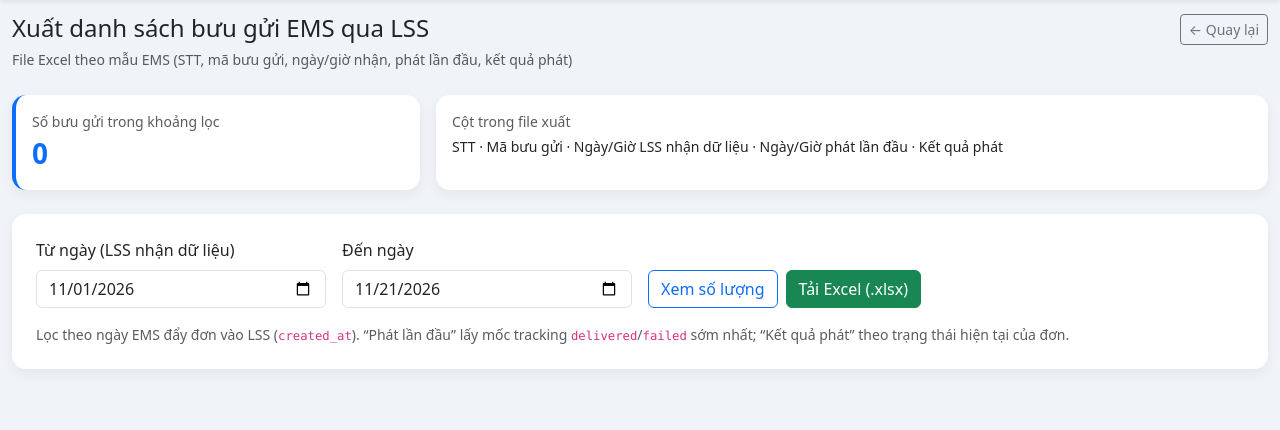
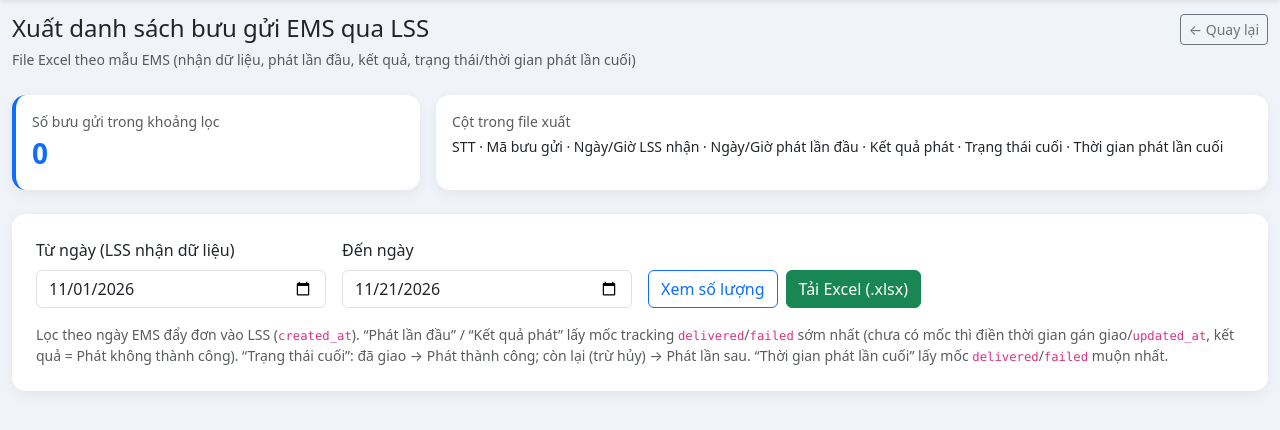
Before and after one commit to thanhquyen129/emslss, a PHP site: page /modules/ems/ds_bg_export.php in a window 1280 px wide. Shown: the part 80-510 px from the top of the page. Run offline with PHP 8.4, Linux system fonts and the light colour scheme; a user stored in the database is signed in; data comes from the database, SQL or seed files in the repository.

Commit message:
Bổ sung cột trạng thái/thời gian phát lần cuối và điền BG chưa phát vào xuất DS BG EMS.
Co-authored-by: Cursor <cursoragent@cursor.com>

```diff
--- a/config/ds_bg_export_helpers.php
+++ b/config/ds_bg_export_helpers.php
@@ -3,19 +3,35 @@
  * Kết xuất danh sách bưu gửi EMS qua LSS theo mẫu docs/DS BG EMS qua LSS.xlsx
  */
 
-function emslss_ds_bg_result_label(string $status): string
+/** Nhãn kết quả phát lần đầu (theo mốc tracking delivered/failed sớm nhất). */
+function emslss_ds_bg_first_result_label(?string $firstDeliveryStatus): string
 {
-    $map = [
-        'delivered' => 'Phát thành công',
-        'failed' => 'Phát không thành công',
-        'cancelled' => 'Hủy',
-        'assigned_delivery' => 'Đang phát',
-        'in_transit' => 'Tại kho',
-        'picked_up' => 'Đã thu gom',
-        'assigned_pickup' => 'Đã gán pickup',
-        'new_order' => 'Chưa phát',
-    ];
-    return $map[$status] ?? $status;
+    if ($firstDeliveryStatus === 'delivered') {
+        return 'Phát thành công';
+    }
+    // Chưa có mốc phát / phát thất bại → coi là phát không thành công (sẽ phát lần sau).
+    return 'Phát không thành công';
+}
+
+/** Nhãn trạng thái cuối theo status hiện tại của đơn. */
+function emslss_ds_bg_final_status_label(string $status): string
+{
+    if ($status === 'delivered') {
+        return 'Phát thành công';
+    }
+    if ($status === 'cancelled') {
+        return 'Hủy';
+    }
+    return 'Phát lần sau';
+}
+
+function emslss_ds_bg_format_ts(?string $datetime, string $format): string
+{
+    if ($datetime === null || $datetime === '') {
+        return '';
+    }
+    $ts = strtotime($datetime);
+    return $ts ? date($format, $ts) : '';
 }
 
 /**
@@ -52,14 +68,28 @@ function emslss_ds_bg_list_sql(string $whereSql): string
             o.ems_code,
             o.status,
             o.created_at,
-            first_del.first_delivery_at
+            o.updated_at,
+            del.first_delivery_at,
+            del.first_delivery_status,
+            del.last_delivery_at,
+            assign.first_assigned_at
         FROM emslss_orders o
         LEFT JOIN (
-            SELECT order_id, MIN(created_at) AS first_delivery_at
+            SELECT
+                order_id,
+                MIN(created_at) AS first_delivery_at,
+                SUBSTRING_INDEX(GROUP_CONCAT(status ORDER BY created_at ASC, id ASC), ',', 1) AS first_delivery_status,
+                MAX(created_at) AS last_delivery_at
             FROM emslss_tracking
             WHERE status IN ('delivered', 'failed')
             GROUP BY order_id
-        ) first_del ON first_del.order_id = o.id
+        ) del ON del.order_id = o.id
+        LEFT JOIN (
+            SELECT order_id, MIN(created_at) AS first_assigned_at
+            FROM emslss_tracking
+            WHERE status = 'assigned_delivery'
+            GROUP BY order_id
+        ) assign ON assign.order_id = o.id
         WHERE $whereSql
         ORDER BY o.created_at ASC, o.id ASC
     ";
@@ -79,7 +109,16 @@ function emslss_ds_bg_count(mysqli $conn, string $whereSql, string $types, array
 }
 
 /**
- * @return array<int,array{ems_code:string,received_date:string,received_time:string,first_delivery_date:string,first_delivery_time:string,result:string}>
+ * @return array<int,array{
+ *   ems_code:string,
+ *   received_date:string,
+ *   received_time:string,
+ *   first_delivery_date:string,
+ *   first_delivery_time:string,
+ *   result:string,
+ *   final_status:string,
+ *   last_delivery_at:string
+ * }>
  */
 function emslss_ds_bg_fetch_rows(mysqli $conn, string $whereSql, string $types, array $params): array
 {
@@ -95,17 +134,26 @@ function emslss_ds_bg_fetch_rows(mysqli $conn, string $whereSql, string $types,
     $res = $stmt->get_result();
     $rows = [];
     while ($row = $res->fetch_assoc()) {
-        $created = (string) ($row['created_at'] ?? '');
+        $status = (string) ($row['status'] ?? '');
         $firstAt = (string) ($row['first_delivery_at'] ?? '');
-        $createdTs = $created !== '' ? strtotime($created) : false;
-        $firstTs = $firstAt !== '' ? strtotime($firstAt) : false;
+        $firstStatus = $row['first_delivery_status'] ?? null;
+        $lastAt = (string) ($row['last_delivery_at'] ?? '');
+        $assignAt = (string) ($row['first_assigned_at'] ?? '');
+        $updatedAt = (string) ($row['updated_at'] ?? '');
+
+        // Chỗ trống: lấy mốc giao thất bại/phát; không có thì gán giao / updated_at.
+        $firstFill = $firstAt !== '' ? $firstAt : ($assignAt !== '' ? $assignAt : $updatedAt);
+        $lastFill = $lastAt !== '' ? $lastAt : $firstFill;
+
         $rows[] = [
             'ems_code' => (string) ($row['ems_code'] ?? ''),
-            'received_date' => $createdTs ? date('d/m/Y', $createdTs) : '',
-            'received_time' => $createdTs ? date('H:i:s', $createdTs) : '',
-            'first_delivery_date' => $firstTs ? date('d/m/Y', $firstTs) : '',
-            'first_delivery_time' => $firstTs ? date('H:i:s', $firstTs) : '',
-            'result' => emslss_ds_bg_result_label((string) ($row['status'] ?? '')),
+            'received_date' => emslss_ds_bg_format_ts((string) ($row['created_at'] ?? ''), 'd/m/Y'),
+            'received_time' => emslss_ds_bg_format_ts((string) ($row['created_at'] ?? ''), 'H:i:s'),
+            'first_delivery_date' => emslss_ds_bg_format_ts($firstFill, 'd/m/Y'),
+            'first_delivery_time' => emslss_ds_bg_format_ts($firstFill, 'H:i:s'),
+            'result' => emslss_ds_bg_first_result_label(is_string($firstStatus) ? $firstStatus : null),
+            'final_status' => emslss_ds_bg_final_status_label($status),
+            'last_delivery_at' => emslss_ds_bg_format_ts($lastFill, 'd/m/Y H:i:s'),
         ];
     }
     return $rows;
@@ -152,7 +200,10 @@ function emslss_ds_bg_build_sheet_parts(array $rows, string $title): array
         'Ngày phát lần đầu',
         'Giờ phát lần đầu',
         'Kết quả phát',
+        'Trạng thái cuối',
+        'Thời gian phát lần cuối (ngày giờ)',
     ];
+    $textColCount = count($headers) - 1; // trừ STT (số)
 
     $strings = [];
     $stringIndex = static function (string $value) use (&$strings): int {
@@ -177,6 +228,8 @@ function emslss_ds_bg_build_sheet_parts(array $rows, string $title): array
             $row['first_delivery_date'],
             $row['first_delivery_time'],
             $row['result'],
+            $row['final_status'],
+            $row['last_delivery_at'],
         ];
         $refs = [];
         foreach ($textCells as $c) {
@@ -189,7 +242,7 @@ function emslss_ds_bg_build_sheet_parts(array $rows, string $title): array
     }
 
     $uniqueCount = count($strings);
-    $totalCount = 1 + count($headers) + (count($rows) * 6);
+    $totalCount = 1 + count($headers) + (count($rows) * $textColCount);
     $sst = '<?xml version="1.0" encoding="UTF-8" standalone="yes"?>' . "\n";
     $sst .= '<sst xmlns="http://schemas.openxmlformats.org/spreadsheetml/2006/main" count="'
         . $totalCount . '" uniqueCount="' . $uniqueCount . '">';
@@ -203,6 +256,8 @@ function emslss_ds_bg_build_sheet_parts(array $rows, string $title): array
     }
     $sst .= '</sst>';
 
+    $lastCol = emslss_ds_bg_col_letter(count($headers));
+    $span = '1:' . count($headers);
     $lastRow = max(3, 3 + count($rows));
     $sheet = '<?xml version="1.0" encoding="UTF-8" standalone="yes"?>' . "\n";
     $sheet .= '<worksheet xmlns="http://schemas.openxmlformats.org/spreadsheetml/2006/main"'
@@ -210,20 +265,20 @@ function emslss_ds_bg_build_sheet_parts(array $rows, string $title): array
         . ' xmlns:mc="http://schemas.openxmlformats.org/markup-compatibility/2006"'
         . ' mc:Ignorable="x14ac"'
         . ' xmlns:x14ac="http://schemas.microsoft.com/office/spreadsheetml/2009/9/ac">';
-    $sheet .= '<dimension ref="A1:G' . $lastRow . '"/>';
+    $sheet .= '<dimension ref="A1:' . $lastCol . $lastRow . '"/>';
     $sheet .= '<sheetViews><sheetView workbookViewId="0"/></sheetViews>';
     $sheet .= '<sheetFormatPr defaultRowHeight="15" x14ac:dyDescent="0.25"/>';
     $sheet .= '<cols>'
         . '<col min="1" max="1" width="10" customWidth="1"/>'
-        . '<col min="2" max="7" width="28.7109375" customWidth="1"/>'
+        . '<col min="2" max="' . count($headers) . '" width="28.7109375" customWidth="1"/>'
         . '</cols>';
     $sheet .= '<sheetData>';
 
-    $sheet .= '<row r="1" spans="1:7" ht="15.75" x14ac:dyDescent="0.25">'
+    $sheet .= '<row r="1" spans="' . $span . '" ht="15.75" x14ac:dyDescent="0.25">'
         . '<c r="A1" s="2" t="s"><v>' . $titleIdx . '</v></c>'
         . '</row>';
 
-    $sheet .= '<row r="3" spans="1:7" ht="15.75" x14ac:dyDescent="0.25">';
+    $sheet .= '<row r="3" spans="' . $span . '" ht="15.75" x14ac:dyDescent="0.25">';
     foreach ($headerIdx as $ci => $idx) {
         $col = emslss_ds_bg_col_letter($ci + 1);
         $sheet .= '<c r="' . $col . '3" s="2" t="s"><v>' . $idx . '</v></c>';
@@ -232,7 +287,7 @@ function emslss_ds_bg_build_sheet_parts(array $rows, string $title): array
 
     foreach ($dataRows as $ri => $dataRow) {
         $r = $ri + 4;
-        $sheet .= '<row r="' . $r . '" spans="1:7" ht="15.75" x14ac:dyDescent="0.25">';
+        $sheet .= '<row r="' . $r . '" spans="' . $span . '" ht="15.75" x14ac:dyDescent="0.25">';
         $sheet .= '<c r="A' . $r . '" s="1"><v>' . (int) $dataRow['stt'] . '</v></c>';
         foreach ($dataRow['refs'] as $ci => $idx) {
             $col = emslss_ds_bg_col_letter($ci + 2);
@@ -275,6 +330,30 @@ function emslss_ds_bg_send_xlsx(array $rows, string $dateFrom, string $dateTo):
         return;
     }
 
+    // Bảo đảm package OOXML khai báo sharedStrings (template sửa bằng Excel/lib có thể làm mất).
+    $ctypes = $zip->getFromName('[Content_Types].xml');
+    if (is_string($ctypes) && strpos($ctypes, 'sharedStrings.xml') === false) {
+        $ctypes = str_replace(
+            '</Types>',
+            '<Override PartName="/xl/sharedStrings.xml" ContentType="application/vnd.openxmlformats-officedocument.spreadsheetml.sharedStrings+xml"/></Types>',
+            $ctypes
+        );
+        $zip->deleteName('[Content_Types].xml');
+        $zip->addFromString('[Content_Types].xml', $ctypes);
+    }
+    $rels = $zip->getFromName('xl/_rels/workbook.xml.rels');
+    if (is_string($rels) && strpos($rels, 'sharedStrings') === false) {
+        $rels = str_replace(
+            '</Relationships>',
+            '<Relationship Type="http://schemas.openxmlformats.org/officeDocument/2006/relationships/sharedStrings" Target="sharedStrings.xml" Id="rIdSharedStrings"/></Relationships>',
+            $rels
+        );
+        $zip->deleteName('xl/_rels/workbook.xml.rels');
+        $zip->addFromString('xl/_rels/workbook.xml.rels', $rels);
+    }
+
+    $zip->deleteName('xl/sharedStrings.xml');
+    $zip->deleteName('xl/worksheets/sheet1.xml');
     $zip->addFromString('xl/sharedStrings.xml', $parts['shared']);
     $zip->addFromString('xl/worksheets/sheet1.xml', $parts['sheet']);
     $zip->close();
@@ -311,6 +390,7 @@ function emslss_ds_bg_send_spreadsheetml(array $rows, string $dateFrom, string $
     $headers = [
         'STT', 'Mã bưu gửi', 'Ngày LSS nhận dữ liệu', 'Giờ LSS nhận dữ liệu',
         'Ngày phát lần đầu', 'Giờ phát lần đầu', 'Kết quả phát',
+        'Trạng thái cuối', 'Thời gian phát lần cuối (ngày giờ)',
     ];
 
     echo "\xEF\xBB\xBF";
@@ -342,7 +422,8 @@ function emslss_ds_bg_send_spreadsheetml(array $rows, string $dateFrom, string $
     echo '<Worksheet ss:Name="Sheet1"><Table>' . "\n";
     echo '<Column ss:Width="50"/><Column ss:Width="140"/>'
         . '<Column ss:Width="120"/><Column ss:Width="120"/>'
-        . '<Column ss:Width="120"/><Column ss:Width="120"/><Column ss:Width="140"/>' . "\n";
+        . '<Column ss:Width="120"/><Column ss:Width="120"/><Column ss:Width="140"/>'
+        . '<Column ss:Width="140"/><Column ss:Width="180"/>' . "\n";
     echo '<Row><Cell ss:StyleID="Title"><Data ss:Type="String">'
         . emslss_ds_bg_xml_escape($title) . '</Data></Cell></Row>' . "\n";
     echo '<Row></Row>' . "\n";
@@ -359,6 +440,8 @@ function emslss_ds_bg_send_spreadsheetml(array $rows, string $dateFrom, string $
             $row['first_delivery_date'],
             $row['first_delivery_time'],
             $row['result'],
+            $row['final_status'],
+            $row['last_delivery_at'],
         ];
         echo '<Row>';
         echo '<Cell ss:StyleID="Cell"><Data ss:Type="Number">' . ($i + 1) . '</Data></Cell>';
--- a/modules/admin/ds_bg_export.php
+++ b/modules/admin/ds_bg_export.php
@@ -39,7 +39,7 @@ body { background: #f0f4f8; }
     <div class="d-flex justify-content-between align-items-start mb-4 flex-wrap gap-2">
         <div>
             <h4 class="mb-1">Xuất danh sách bưu gửi EMS qua LSS</h4>
-            <small class="text-muted">File Excel theo mẫu EMS (STT, mã bưu gửi, ngày/giờ nhận, phát lần đầu, kết quả phát)</small>
+            <small class="text-muted">File Excel theo mẫu EMS (nhận dữ liệu, phát lần đầu, kết quả, trạng thái/thời gian phát lần cuối)</small>
         </div>
         <a href="<?= $isEmsPortal ? '/modules/ems/dashboard.php' : 'admin_reports.php' ?>" class="btn btn-outline-secondary btn-sm">← Quay lại</a>
     </div>
@@ -55,7 +55,8 @@ body { background: #f0f4f8; }
             <div class="card p-3 h-100">
                 <div class="text-muted small mb-1">Cột trong file xuất</div>
                 <div class="small">
-                    STT · Mã bưu gửi · Ngày/Giờ LSS nhận dữ liệu · Ngày/Giờ phát lần đầu · Kết quả phát
+                    STT · Mã bưu gửi · Ngày/Giờ LSS nhận · Ngày/Giờ phát lần đầu · Kết quả phát
+                    · Trạng thái cuối · Thời gian phát lần cuối
                 </div>
             </div>
         </div>
@@ -80,8 +81,10 @@ body { background: #f0f4f8; }
         </form>
         <p class="small text-muted mb-0">
             Lọc theo ngày EMS đẩy đơn vào LSS (<code>created_at</code>).
-            “Phát lần đầu” lấy mốc tracking <code>delivered</code>/<code>failed</code> sớm nhất;
-            “Kết quả phát” theo trạng thái hiện tại của đơn.
+            “Phát lần đầu” / “Kết quả phát” lấy mốc tracking <code>delivered</code>/<code>failed</code> sớm nhất
+            (chưa có mốc thì điền thời gian gán giao/<code>updated_at</code>, kết quả = Phát không thành công).
+            “Trạng thái cuối”: đã giao → Phát thành công; còn lại (trừ hủy) → Phát lần sau.
+            “Thời gian phát lần cuối” lấy mốc <code>delivered</code>/<code>failed</code> muộn nhất.
         </p>
     </div>
 </div>
```
Also changed, not shown: 1 other file.
